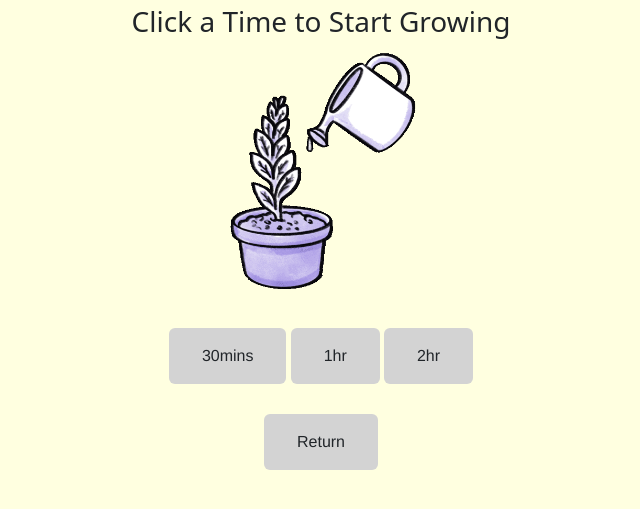
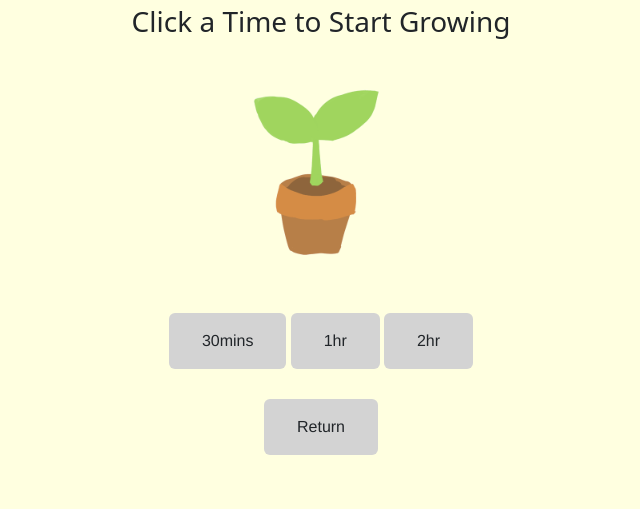
Before and after one commit to Amberdong27/2024SDD-Amber.D-Grow, a plain HTML site: page timer.html in a window 1280 px wide. Shown: the part 51-560 px from the top of the page, without its empty margins (319-959 px from the left). Drawn offline with nearby package versions, Linux system fonts and the light colour scheme.

Commit message:
Adding more GIF for animation and testing
Adding more Gif found from google and testing if they work in html

Source:
https://giphy.com/stickers/transparent-qOplY38kGrghQ20mY3
https://pixabay.com/gifs/plants-potted-plants-houseplant-7679/
https://gifer.com/en/ZdPH
https://giphy.com/stickers/watering-can-adhdbri-plants-cndACabDA9vn6IIaRT

```diff
--- a/timer.html
+++ b/timer.html
@@ -17,7 +17,7 @@
           </div>
           <h3>Click a Time to Start Growing</h3>
           <div class="col-13">
-            <img src="images\watering.gif" class="img-fluid" width="200" height="100">
+            <img src="images\altpot.gif" class="img-fluid" width="200" height="100">
           </div>
           <div class="col">
             <button type="button" class="btn">30mins</button>
```
Also changed, not shown: images/Plant.gif (added), images/altplant.gif (added), images/altpot.gif (added).
